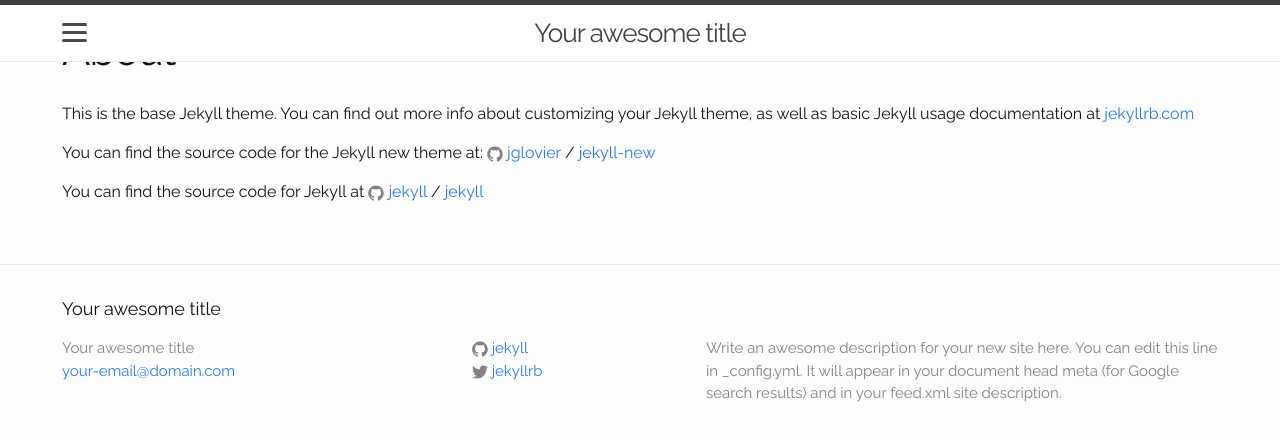
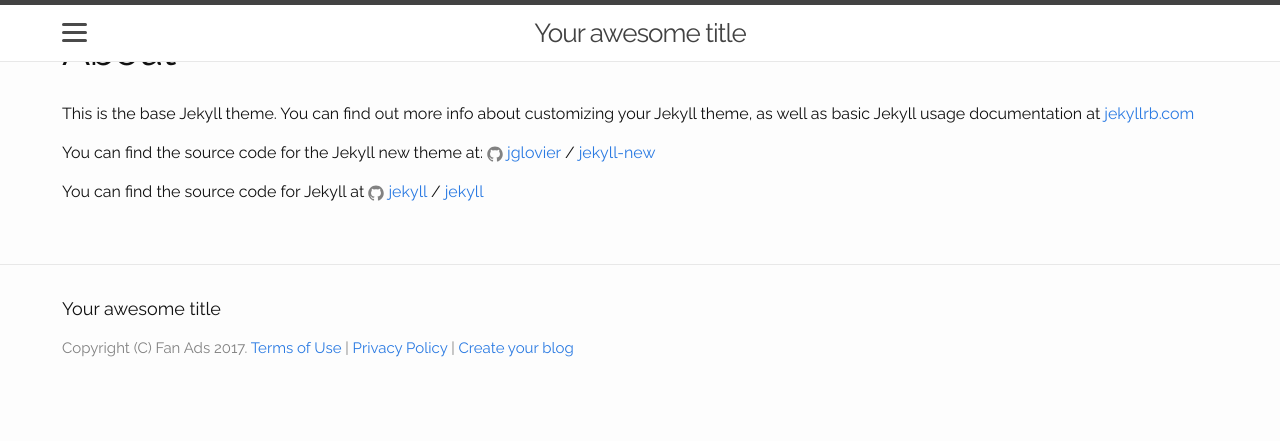
Before and after one commit to FanAds/FanThings, a Jekyll site: the page built from about.md, in a window 1280 px wide. Shown: the top 441 px of the page. Built offline with Jekyll 4.4.1, drawn with Linux system fonts in a browser that asks for light colours.

Commit message:
Bug fixes

```diff
--- a/_includes/footer.html
+++ b/_includes/footer.html
@@ -2,34 +2,14 @@
 
   <div class="wrapper">
 
-    <h2 class="footer-heading">{{ site.title }}</h2>
+    <h5 class="footer-heading">{{ site.title }}</h5>
 
     <div class="footer-col-wrapper">
-      <div class="footer-col footer-col-1">
-        <ul class="contact-list">
-          <li>{{ site.title }}</li>
-          <li><a href="mailto:{{ site.email }}">{{ site.email }}</a></li>
-        </ul>
+      <div class="footer-col footer-col-3">
+        <p>Copyright (C) Fan Ads 2017. <a href="https://app.fanadnetwork.com/#!/terms" target="_blank">Terms of Use</a> | <a href="https://app.fanadnetwork.com/#!/privacy" target="_blank"> Privacy Policy </a> | <a href="https://app.fanadnetwork.com" target="_blank"> Create your blog </a></p>
       </div>
+      <div class="footer-col footer-col-3">
 
-      <div class="footer-col footer-col-2">
-        <ul class="social-media-list">
-          {% if site.github_username %}
-          <li>
-            {% include icon-github.html username=site.github_username %}
-          </li>
-          {% endif %}
-
-          {% if site.twitter_username %}
-          <li>
-            {% include icon-twitter.html username=site.twitter_username %}
-          </li>
-          {% endif %}
-        </ul>
-      </div>
-
-      <div class="footer-col footer-col-3">
-        <p>{{ site.description }}</p>
       </div>
     </div>
 
--- a/_sass/_layout.scss
+++ b/_sass/_layout.scss
@@ -60,6 +60,7 @@
     left: 0px;
     top: 0px;
     width: 100%;
+    z-index: 1000;
     background: white;
     text-align: center;
 }
```
Also changed, not shown: _posts/2013-12-20-hello.md (added, +25 -0 lines).
